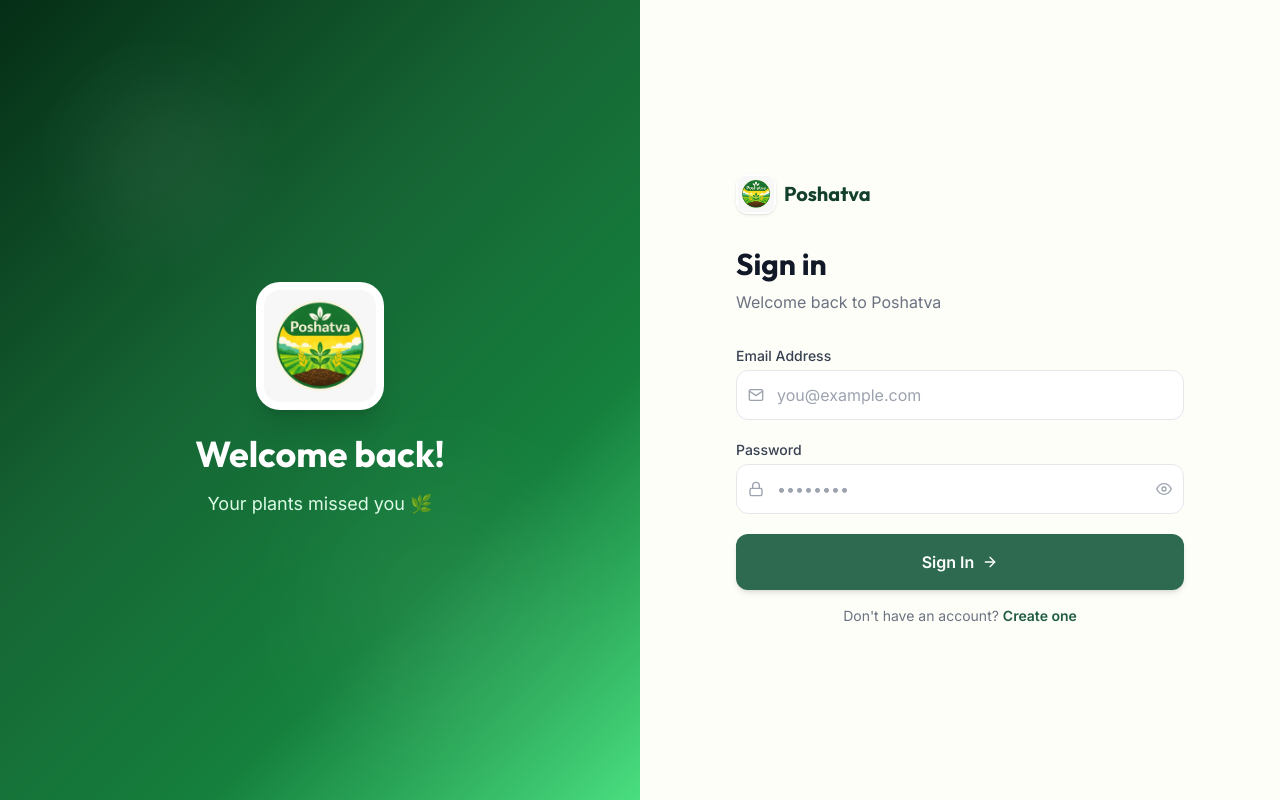
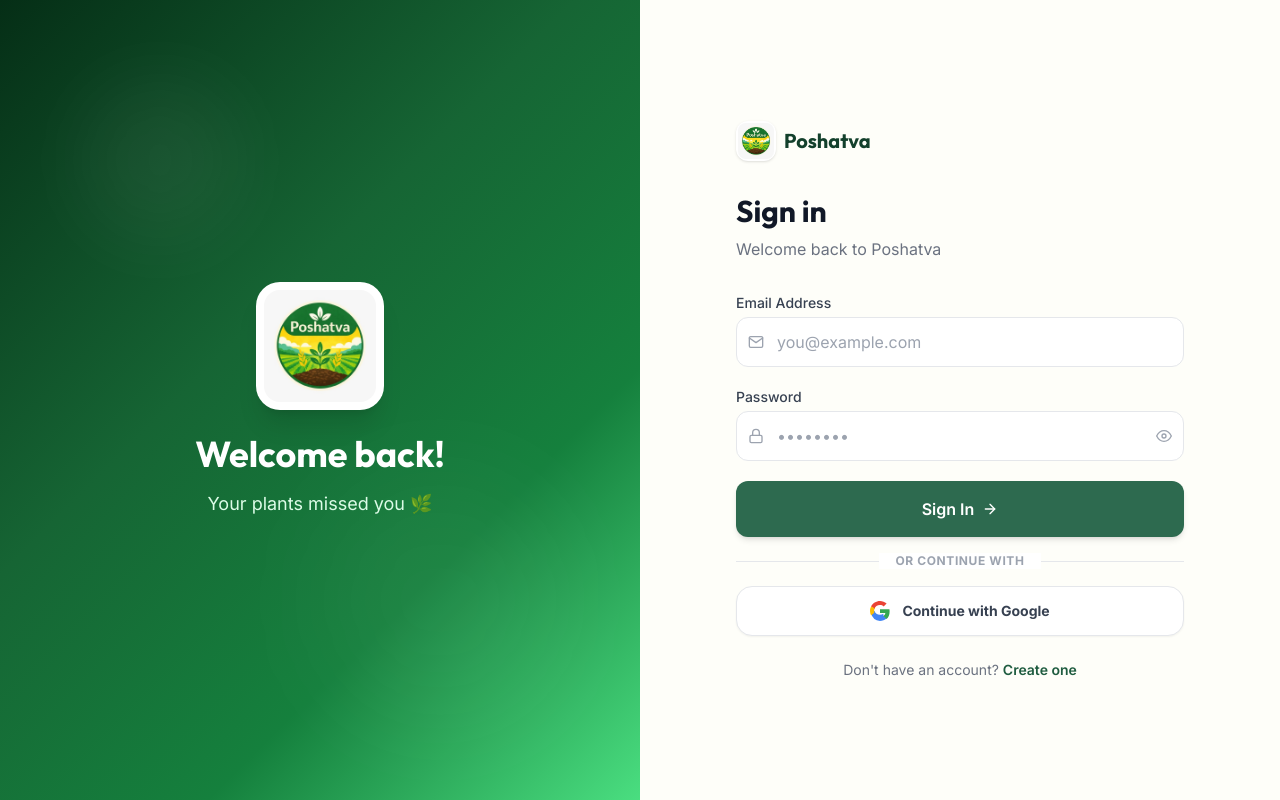
Before and after one commit to redinsideout/Poshatva-Website, a React (Create React App) app in the folder poshtva-frontend/: page /login in a window 1280 px wide. Built offline with nearby package versions, Linux system fonts and the light colour scheme; no server answers; the HTML template or start-up script is replaced by a standard one.

Commit message:
Add Continue with Google button to login and register pages

```diff
--- a/poshtva-frontend/src/pages/Login.jsx
+++ b/poshtva-frontend/src/pages/Login.jsx
@@ -3,11 +3,12 @@
 import { useAuth } from '../context/AuthContext';
 import toast from 'react-hot-toast';
 import { FiEye, FiEyeOff, FiMail, FiLock, FiArrowRight } from 'react-icons/fi';
-
+import { signInWithPopup } from 'firebase/auth';
+import { auth, googleProvider } from '../firebase';
 import { motion } from 'framer-motion';
 
 const Login = () => {
-  const { login }             = useAuth();
+  const { login, loginWithFirebase } = useAuth();
   const navigate              = useNavigate();
   const [form, setForm]       = useState({ email: '', password: '' });
   const [showPass, setShowPass] = useState(false);
@@ -22,6 +23,21 @@
       navigate('/');
     } catch (err) {
       toast.error(err.response?.data?.message || 'Login failed');
+    } finally {
+      setLoading(false);
+    }
+  };
+
+  const handleGoogleLogin = async () => {
+    setLoading(true);
+    try {
+      const result = await signInWithPopup(auth, googleProvider);
+      await loginWithFirebase(result.user);
+      toast.success('Welcome back! 🌱');
+      navigate('/');
+    } catch (err) {
+      console.error(err);
+      toast.error('Google Sign-In failed');
     } finally {
       setLoading(false);
     }
@@ -81,7 +97,26 @@
             </button>
           </form>
 
-          <div className="mt-4 text-center">
+          <div className="relative flex items-center justify-center my-6">
+            <div className="border-t border-gray-200 w-full"></div>
+            <span className="absolute px-4 bg-white text-xs font-bold text-gray-400 uppercase tracking-wider select-none">Or Continue with</span>
+          </div>
+
+          <button
+            onClick={handleGoogleLogin}
+            disabled={loading}
+            className="w-full bg-white hover:bg-gray-50 text-gray-700 font-bold py-3.5 px-6 border border-gray-200 hover:border-gray-300 rounded-2xl transition-all flex items-center justify-center gap-3 text-sm shadow-sm select-none mb-6"
+          >
+            <svg className="w-5 h-5 flex-shrink-0" viewBox="0 0 24 24">
+              <path fill="#EA4335" d="M5.266 9.765A7.077 7.077 0 0 1 12 4.909c1.69 0 3.218.6 4.418 1.582l3.51-3.51C17.642 1.09 14.974 0 12 0 7.354 0 3.307 2.69 1.268 6.609l3.998 3.156z" />
+              <path fill="#4285F4" d="M16.04 15.345c-1.077.73-2.5 1.173-4.04 1.173a7.07 7.07 0 0 1-6.734-4.856L1.268 14.82A11.96 11.96 0 0 0 12 24c2.93 0 5.736-1.043 7.834-3l-3.793-3.655z" />
+              <path fill="#FBBC05" d="M1.268 6.609A11.89 11.89 0 0 0 0 12c0 1.923.456 3.736 1.268 5.391l3.998-3.156A7.03 7.03 0 0 1 4.91 12c0-1.17.275-2.28.756-3.267L1.268 6.61z" />
+              <path fill="#34A853" d="M23.52 12.273c0-.818-.073-1.609-.208-2.373H12v4.5h6.49a5.55 5.55 0 0 1-2.41 3.655l3.793 3.655c2.215-2.04 3.647-5.04 3.647-8.773z" />
+            </svg>
+            Continue with Google
+          </button>
+
+          <div className="text-center">
             <p className="text-gray-500 text-sm">
               Don't have an account?{' '}
               <Link to="/register" className="text-forest-600 font-semibold hover:text-forest-700">Create one</Link>
--- a/poshtva-frontend/src/pages/Register.jsx
+++ b/poshtva-frontend/src/pages/Register.jsx
@@ -3,15 +3,31 @@
 import { useAuth } from '../context/AuthContext';
 import toast from 'react-hot-toast';
 import { FiEye, FiEyeOff, FiMail, FiLock, FiUser, FiArrowRight } from 'react-icons/fi';
-
+import { signInWithPopup } from 'firebase/auth';
+import { auth, googleProvider } from '../firebase';
 import { motion } from 'framer-motion';
 
 const Register = () => {
-  const { register }          = useAuth();
+  const { register, loginWithFirebase } = useAuth();
   const navigate              = useNavigate();
   const [form, setForm]       = useState({ name: '', email: '', password: '', confirm: '' });
   const [showPass, setShowPass] = useState(false);
   const [loading, setLoading] = useState(false);
+
+  const handleGoogleLogin = async () => {
+    setLoading(true);
+    try {
+      const result = await signInWithPopup(auth, googleProvider);
+      await loginWithFirebase(result.user);
+      toast.success('Welcome to Poshatva! 🌱');
+      navigate('/');
+    } catch (err) {
+      console.error(err);
+      toast.error('Google Sign-In failed');
+    } finally {
+      setLoading(false);
+    }
+  };
 
   const handleSubmit = async (e) => {
     e.preventDefault();
@@ -94,6 +110,25 @@
             </button>
           </form>
 
+          <div className="relative flex items-center justify-center my-6">
+            <div className="border-t border-gray-200 w-full"></div>
+            <span className="absolute px-4 bg-white text-xs font-bold text-gray-400 uppercase tracking-wider select-none">Or Continue with</span>
+          </div>
+
+          <button
+            onClick={handleGoogleLogin}
+            disabled={loading}
+            className="w-full bg-white hover:bg-gray-50 text-gray-700 font-bold py-3.5 px-6 border border-gray-200 hover:border-gray-300 rounded-2xl transition-all flex items-center justify-center gap-3 text-sm shadow-sm select-none mb-6"
+          >
+            <svg className="w-5 h-5 flex-shrink-0" viewBox="0 0 24 24">
+              <path fill="#EA4335" d="M5.266 9.765A7.077 7.077 0 0 1 12 4.909c1.69 0 3.218.6 4.418 1.582l3.51-3.51C17.642 1.09 14.974 0 12 0 7.354 0 3.307 2.69 1.268 6.609l3.998 3.156z" />
+              <path fill="#4285F4" d="M16.04 15.345c-1.077.73-2.5 1.173-4.04 1.173a7.07 7.07 0 0 1-6.734-4.856L1.268 14.82A11.96 11.96 0 0 0 12 24c2.93 0 5.736-1.043 7.834-3l-3.793-3.655z" />
+              <path fill="#FBBC05" d="M1.268 6.609A11.89 11.89 0 0 0 0 12c0 1.923.456 3.736 1.268 5.391l3.998-3.156A7.03 7.03 0 0 1 4.91 12c0-1.17.275-2.28.756-3.267L1.268 6.61z" />
+              <path fill="#34A853" d="M23.52 12.273c0-.818-.073-1.609-.208-2.373H12v4.5h6.49a5.55 5.55 0 0 1-2.41 3.655l3.793 3.655c2.215-2.04 3.647-5.04 3.647-8.773z" />
+            </svg>
+            Continue with Google
+          </button>
+
           <p className="mt-6 text-center text-gray-500 text-sm">
             Already have an account?{' '}
             <Link to="/login" className="text-forest-600 font-semibold hover:text-forest-700">Sign in</Link>
```
